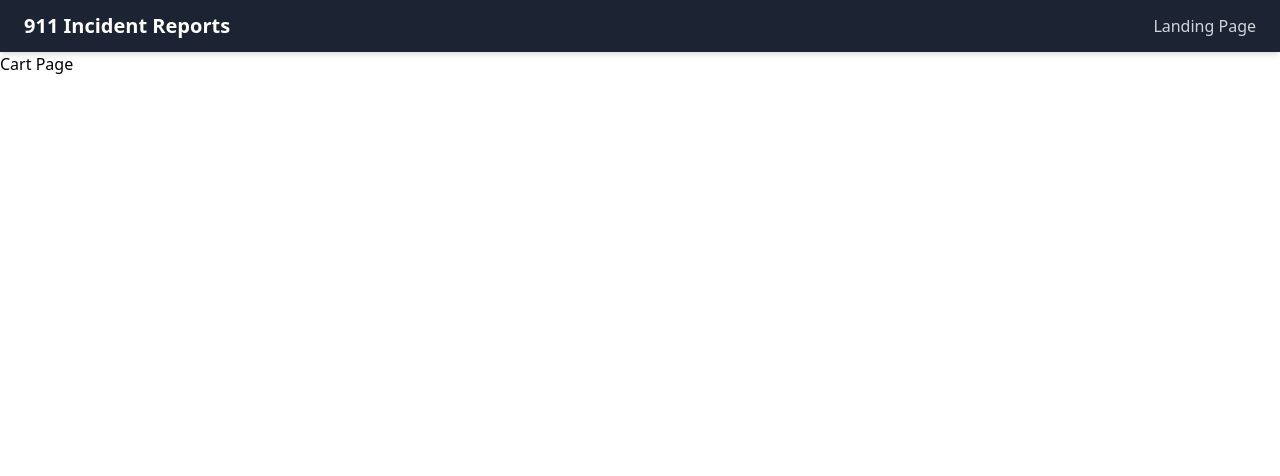
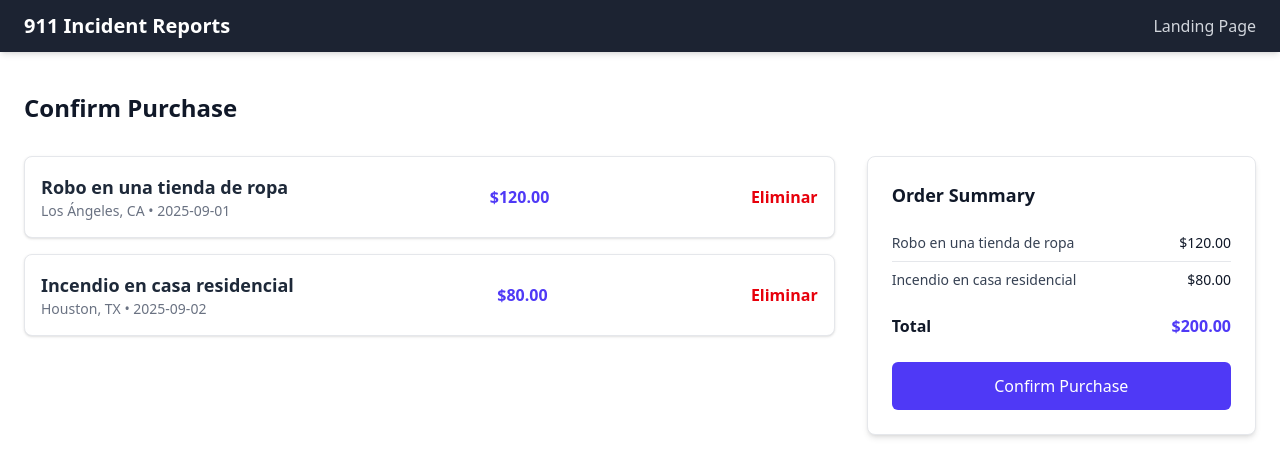
Before and after one commit to Gretwix/Disaster-Match2-Desarrollo, a React (Vite) app: page /Cart in a window 1280 px wide. Shown: the top 476 px of the page. Built offline with nearby package versions, Linux system fonts and the light colour scheme.

Commit message:
NuevasRutas-DiseñoCarrito

```diff
--- /dev/null
+++ b/src/components/ui/pages/AdminReports.tsx
@@ -0,0 +1,3 @@
+export default function AdminReports() {
+  return <div>Admin Reports</div>;
+}
--- a/src/components/ui/pages/Cart.tsx
+++ b/src/components/ui/pages/Cart.tsx
@@ -1,3 +1,75 @@
-export default function Cart() {
-    return <div>Cart Page</div>;
+import { useState } from "react";
+
+export default function ConfirmPurchasePage() {
+  const initialCartItems = [
+    { id: 1, title: "Robo en una tienda de ropa", location: "Los Ángeles, CA", date: "2025-09-01", price: 120 },
+    { id: 2, title: "Incendio en casa residencial", location: "Houston, TX", date: "2025-09-02", price: 80 },
+  ];
+
+  const [cartItems, setCartItems] = useState(initialCartItems);
+
+  const total = cartItems.reduce((acc, item) => acc + item.price, 0);
+
+  const handleRemoveItem = (id) => {
+    setCartItems(cartItems.filter(item => item.id !== id));
+  };
+
+  return (
+    <div className="max-w-7xl mx-auto px-6 py-10">
+      {/* Título */}
+      <h1 className="text-2xl font-bold text-gray-900 mb-8">Confirm Purchase</h1>
+
+      <div className="grid grid-cols-1 lg:grid-cols-3 gap-8">
+        {/* Lista de incidentes */}
+        <div className="lg:col-span-2 space-y-4">
+          {cartItems.map((item) => (
+            <div
+              key={item.id}
+              className="bg-white shadow-sm rounded-lg p-4 flex justify-between items-center border border-gray-200"
+            >
+              <div>
+                <h2 className="text-lg font-semibold text-gray-800">{item.title}</h2>
+                <p className="text-sm text-gray-500">
+                  {item.location} • {item.date}
+                </p>
+              </div>
+              <span className="text-indigo-600 font-semibold">${item.price.toFixed(2)}</span>
+              <button
+                onClick={() => handleRemoveItem(item.id)}
+                className="text-red-600 hover:text-red-800 font-semibold"
+              >
+                Eliminar
+              </button>
+            </div>
+          ))}
+        </div>
+
+        {/* Resumen de compra */}
+        <div className="bg-white shadow-md rounded-lg p-6 border border-gray-200">
+          <h2 className="text-lg font-semibold text-gray-900 mb-4">Order Summary</h2>
+
+          <ul className="divide-y divide-gray-200 mb-4">
+            {cartItems.map((item) => (
+              <li key={item.id} className="flex justify-between py-2 text-sm text-gray-700">
+                <span>{item.title}</span>
+                <span className="text-gray-900">${item.price.toFixed(2)}</span>
+              </li>
+            ))}
+          </ul>
+
+          <div className="flex justify-between font-semibold text-gray-900 text-base mb-6">
+            <span>Total</span>
+            <span className="text-indigo-600">${total.toFixed(2)}</span>
+          </div>
+
+          <button
+            className="w-full bg-indigo-600 text-white py-3 rounded-md font-medium hover:bg-indigo-700 transition"
+            onClick={() => alert("✅ Purchase Confirmed!")}
+          >
+            Confirm Purchase
+          </button>
+        </div>
+      </div>
+    </div>
+  );
 }
--- a/src/routeTree.gen.ts
+++ b/src/routeTree.gen.ts
@@ -19,6 +19,7 @@ import { Route as HomePageRouteImport } from './routes/HomePage'
 import { Route as ForgotPasswordRouteImport } from './routes/ForgotPassword'
 import { Route as CartRouteImport } from './routes/Cart'
 import { Route as AdminUsersRouteImport } from './routes/AdminUsers'
+import { Route as AdminReportsRouteImport } from './routes/AdminReports'
 import { Route as IndexRouteImport } from './routes/index'
 
 const AboutRoute = AboutRouteImport.update({
@@ -71,6 +72,11 @@ const AdminUsersRoute = AdminUsersRouteImport.update({
   path: '/AdminUsers',
   getParentRoute: () => rootRouteImport,
 } as any)
+const AdminReportsRoute = AdminReportsRouteImport.update({
+  id: '/AdminReports',
+  path: '/AdminReports',
+  getParentRoute: () => rootRouteImport,
+} as any)
 const IndexRoute = IndexRouteImport.update({
   id: '/',
   path: '/',
@@ -79,6 +85,7 @@ const IndexRoute = IndexRouteImport.update({
 
 export interface FileRoutesByFullPath {
   '/': typeof IndexRoute
+  '/AdminReports': typeof AdminReportsRoute
   '/AdminUsers': typeof AdminUsersRoute
   '/Cart': typeof CartRoute
   '/ForgotPassword': typeof ForgotPasswordRoute
@@ -92,6 +99,7 @@ export interface FileRoutesByFullPath {
 }
 export interface FileRoutesByTo {
   '/': typeof IndexRoute
+  '/AdminReports': typeof AdminReportsRoute
   '/AdminUsers': typeof AdminUsersRoute
   '/Cart': typeof CartRoute
   '/ForgotPassword': typeof ForgotPasswordRoute
@@ -106,6 +114,7 @@ export interface FileRoutesByTo {
 export interface FileRoutesById {
   __root__: typeof rootRouteImport
   '/': typeof IndexRoute
+  '/AdminReports': typeof AdminReportsRoute
   '/AdminUsers': typeof AdminUsersRoute
   '/Cart': typeof CartRoute
   '/ForgotPassword': typeof ForgotPasswordRoute
@@ -121,6 +130,7 @@ export interface FileRouteTypes {
   fileRoutesByFullPath: FileRoutesByFullPath
   fullPaths:
     | '/'
+    | '/AdminReports'
     | '/AdminUsers'
     | '/Cart'
     | '/ForgotPassword'
@@ -134,6 +144,7 @@ export interface FileRouteTypes {
   fileRoutesByTo: FileRoutesByTo
   to:
     | '/'
+    | '/AdminReports'
     | '/AdminUsers'
     | '/Cart'
     | '/ForgotPassword'
@@ -147,6 +158,7 @@ export interface FileRouteTypes {
   id:
     | '__root__'
     | '/'
+    | '/AdminReports'
     | '/AdminUsers'
     | '/Cart'
     | '/ForgotPassword'
@@ -161,6 +173,7 @@ export interface FileRouteTypes {
 }
 export interface RootRouteChildren {
   IndexRoute: typeof IndexRoute
+  AdminReportsRoute: typeof AdminReportsRoute
   AdminUsersRoute: typeof AdminUsersRoute
   CartRoute: typeof CartRoute
   ForgotPasswordRoute: typeof ForgotPasswordRoute
@@ -245,6 +258,13 @@ declare module '@tanstack/react-router' {
       preLoaderRoute: typeof AdminUsersRouteImport
       parentRoute: typeof rootRouteImport
     }
+    '/AdminReports': {
+      id: '/AdminReports'
+      path: '/AdminReports'
+      fullPath: '/AdminReports'
+      preLoaderRoute: typeof AdminReportsRouteImport
+      parentRoute: typeof rootRouteImport
+    }
     '/': {
       id: '/'
       path: '/'
@@ -257,6 +277,7 @@ declare module '@tanstack/react-router' {
 
 const rootRouteChildren: RootRouteChildren = {
   IndexRoute: IndexRoute,
+  AdminReportsRoute: AdminReportsRoute,
   AdminUsersRoute: AdminUsersRoute,
   CartRoute: CartRoute,
   ForgotPasswordRoute: ForgotPasswordRoute,
--- /dev/null
+++ b/src/routes/AdminReports.tsx
@@ -0,0 +1,10 @@
+import { createFileRoute } from '@tanstack/react-router'
+import AdminReports from '../components/ui/pages/AdminReports'
+
+export const Route = createFileRoute('/AdminReports')({
+  component: RouteComponent,
+})
+
+function RouteComponent() {
+  return <AdminReports />;
+}
```
